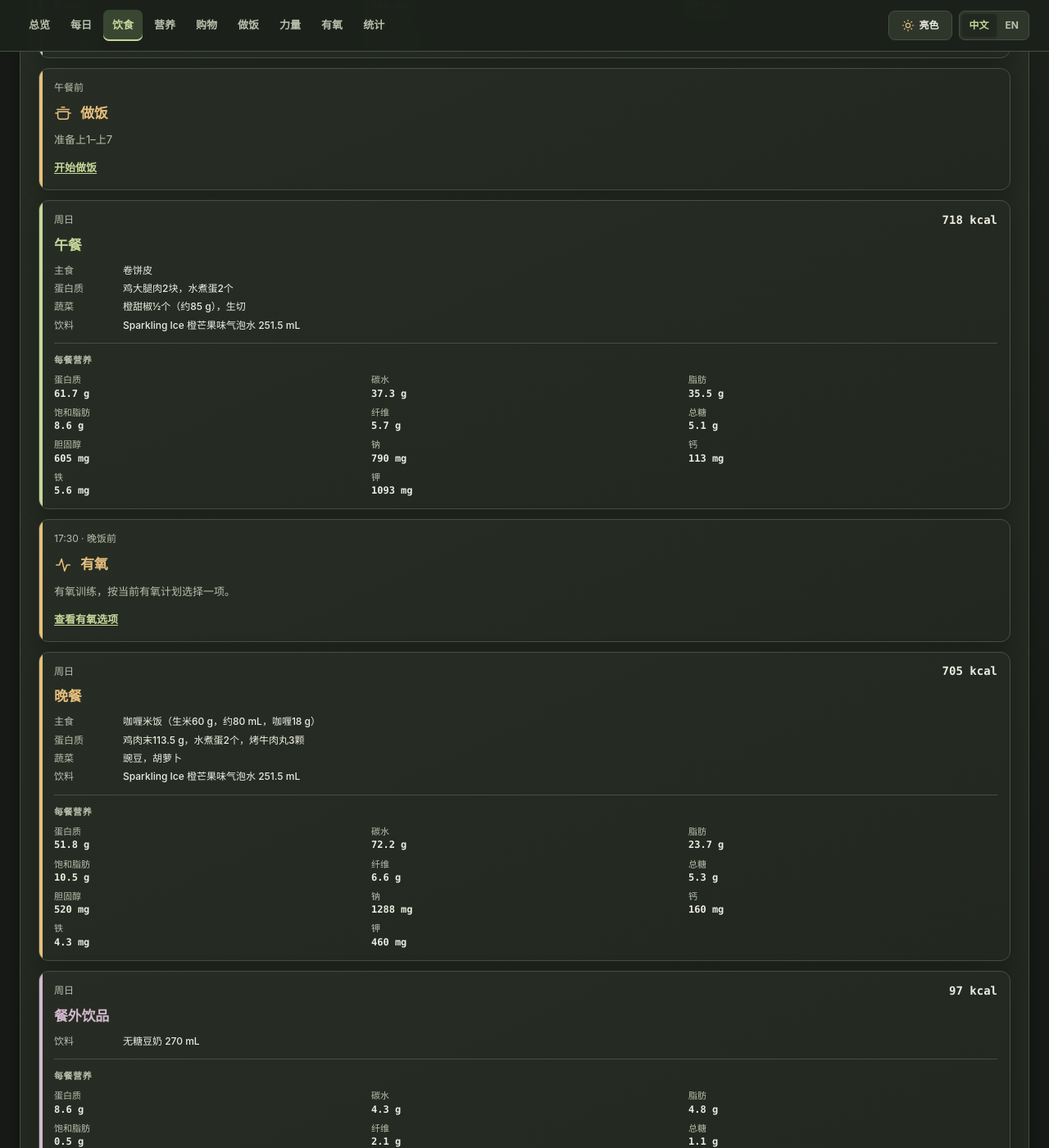
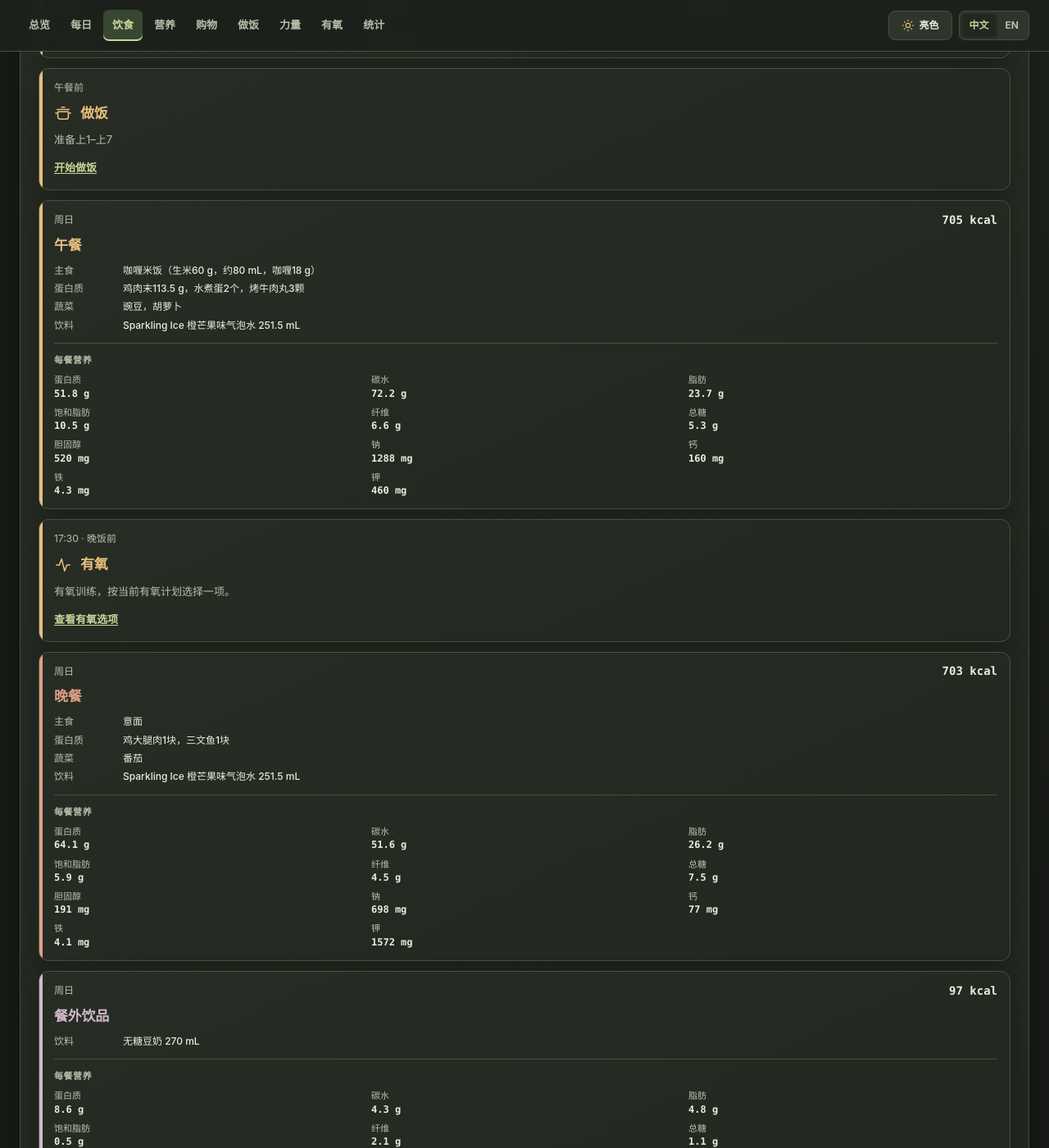
Before and after one commit to yunhaixiang/fitness, a Jekyll site: the page built from plans/plan-2/diet.md, in a window 1280 px wide and 1400 px high, scrolled down 689 px. Shown: the whole window at 82% size. Built offline with Jekyll 4.4.1, drawn with Linux system fonts in a browser that asks for light colours; some of the changed text lies outside the part shown.

Commit message:
Move current plan wrap to the fourth meal

```diff
--- a/_data/meal_plan_content/plan-2/provenance.json
+++ b/_data/meal_plan_content/plan-2/provenance.json
@@ -3,10 +3,10 @@
   "boundaryCommit": "40e269d",
   "description": "Snapshot immediately before the diversified seven-meal menu replaced the repeating menu. Historical recipe portions and nutrient estimates retained; current shared UI, training and body records.",
   "halfWeekMealKeys": [
-    "wrap",
     "rice",
     "pasta",
     "potato",
+    "wrap",
     "rice",
     "pasta",
     "potato"
@@ -32,7 +32,8 @@
     "2026-11-19: Clarify rice is cooked only in the rice cooker and portioned directly; chicken/vegetable curry is prepared separately and spooned over it, with3 oven-baked meatballs per meal. Keep curry and rice independently actionable: sauce can be portioned first if rice is not ready. No frying rice, no ingredient/nutrition changes.",
     "2026-11-21: Replace Plan 2 Fuze with Plan 1 Sparkling Ice Orange Mango: one 503 mL bottle weekly, 251.5 mL per first two meals. Reuse existing Plan 1 shopping price $1.27 and manufacturer FAQ nutrition (zero kcal, 10 mg sodium, 60 mg potassium per bottle; https://sparklingice.ca/faq/). Previous Plan 2 aggregates did not separately count Fuze minerals; add the known replacement minerals to the meal/Fresca baseline, not a measured Fuze-to-Ice nutrient difference. Replace the 1.36 kg yellow-potato bag with two 680 g The Little Potato Company Little Yellows bags, using existing Plan 1 price $2.98 each (not a newly verified live quote). Each cooking batch uses one whole bag; four weekly meals remain 340 g each. Existing potato nutrition already uses the Little Yellows planning composition, so meal nutrition is unchanged.",
     "2026-11-21: Align restored Plan 2 with the existing private daily schedule: prepare before Sunday lunch and Wednesday dinner, eat each new batch immediately. Shift all fourteen meal slots one meal earlier (Sunday lunch through Saturday dinner); move cooking activity cards before those meals; update nutrition date labels and no-script instructions. Food order, portions, weekly nutrition and shopping remain unchanged.",
-    "2026-11-21: Correct stale restored egg purchasing specification: Great Value Large Eggs, one 12-count carton weekly, using the existing Plan 1 price $3.93 (not a new live quote). Supersedes the historical two 18-count cartons per three weeks. Consumption remains 6 eggs per cooking batch, 12 per week; no nutrient changes. Weekly grocery estimate decreases $0.72."
+    "2026-11-21: Correct stale restored egg purchasing specification: Great Value Large Eggs, one 12-count carton weekly, using the existing Plan 1 price $3.93 (not a new live quote). Supersedes the historical two 18-count cartons per three weeks. Consumption remains 6 eggs per cooking batch, 12 per week; no nutrient changes. Weekly grocery estimate decreases $0.72.",
+    "2026-11-22: Move the current Plan 2 wrap from meal 1 to the middle, meal 4, preserving relative order of all other meals: rice, pasta, potato, wrap, rice, pasta, potato. Repeat for the second batch. Update both weekly schedule and summary, nutrition date labels and all Chinese/English cooking container references. Sparkling Ice remains with the first two chronological weekly meals. Quantities, shopping, weekly nutrition and cooking times unchanged."
   ],
   "removedMushroomPerMeal": {
     "kcal": 14.985,
--- a/_data/meal_plans.json
+++ b/_data/meal_plans.json
@@ -26,8 +26,8 @@
         "en": "Plan 2"
       },
       "summary": {
-        "zh": "卷饼、米饭、意面、土豆、米饭、意面、土豆",
-        "en": "Wrap, Rice, Spaghetti, Potatoes, Rice, Spaghetti, Potatoes"
+        "zh": "米饭、意面、土豆、卷饼、米饭、意面、土豆",
+        "en": "Rice, Spaghetti, Potatoes, Wrap, Rice, Spaghetti, Potatoes"
       },
       "pages": {
         "overview": "/plans/plan-2/",
--- a/_includes/meal-plans/plan-2/diet-schedule.html
+++ b/_includes/meal-plans/plan-2/diet-schedule.html
@@ -12,41 +12,41 @@
 </tr>
 </thead>
 <tbody>
-<tr data-nutrition-key="wrap" data-drink="sparkling-ice">
+<tr data-nutrition-key="rice" data-drink="sparkling-ice">
 <td>上1</td>
 <td>周日</td>
 <td>午餐</td>
-<td data-en="Whole-Wheat Tortilla">卷饼皮</td>
-<td data-en="2 Chicken Thighs, 2 Boiled Eggs">鸡大腿肉2块，水煮蛋2个</td>
-<td data-en="½ Orange Bell Pepper (about 85 g), Raw">橙甜椒½个（约85 g），生切</td>
-<td style="text-align: right;">{{ site.data.meal_plan_content['plan-2'].nutrition.meals.wrap.kcal }}</td>
-</tr>
-<tr data-nutrition-key="rice" data-drink="sparkling-ice">
-<td>上2</td>
-<td>周日</td>
-<td>晚餐</td>
 <td data-en="Curry Rice (60 g Dry Rice, about 80 mL, 18 g Curry Roux)">咖喱米饭（生米60 g，约80 mL，咖喱18 g）</td>
 <td data-en="113.5 g Ground Chicken, 2 Boiled Eggs, 3 Oven-baked Beef Meatballs">鸡肉末113.5 g，水煮蛋2个，烤牛肉丸3颗</td>
 <td data-en="Peas, Carrots">豌豆，胡萝卜</td>
 <td style="text-align: right;">{{ site.data.meal_plan_content['plan-2'].nutrition.meals.rice.kcal }}</td>
 </tr>
-<tr data-nutrition-key="pasta">
-<td>上3</td>
-<td>周一</td>
-<td>午餐</td>
+<tr data-nutrition-key="pasta" data-drink="sparkling-ice">
+<td>上2</td>
+<td>周日</td>
+<td>晚餐</td>
 <td data-en="Spaghetti">意面</td>
 <td data-en="1 Chicken Thigh, 1 Salmon Fillet">鸡大腿肉1块，三文鱼1块</td>
 <td data-en="Tomato">番茄</td>
 <td style="text-align: right;">{{ site.data.meal_plan_content['plan-2'].nutrition.meals.pasta.kcal }}</td>
 </tr>
 <tr data-nutrition-key="potato">
-<td>上4</td>
+<td>上3</td>
 <td>周一</td>
-<td>晚餐</td>
+<td>午餐</td>
 <td data-en="340 g Roasted Potatoes">烤土豆340 g</td>
 <td data-en="¼ Box BBQ Ribs, 1 Tilapia Fillet (about 175 g)">BBQ排骨1/4盒，罗非鱼1块（约175 g）</td>
 <td data-en="142 g Spinach, 62.5 g Broccoli">菠菜142 g，西兰花62.5 g</td>
 <td style="text-align: right;">{{ site.data.meal_plan_content['plan-2'].nutrition.meals.potato.kcal }}</td>
+</tr>
+<tr data-nutrition-key="wrap">
+<td>上4</td>
+<td>周一</td>
+<td>晚餐</td>
+<td data-en="Whole-Wheat Tortilla">卷饼皮</td>
+<td data-en="2 Chicken Thighs, 2 Boiled Eggs">鸡大腿肉2块，水煮蛋2个</td>
+<td data-en="½ Orange Bell Pepper (about 85 g), Raw">橙甜椒½个（约85 g），生切</td>
+<td style="text-align: right;">{{ site.data.meal_plan_content['plan-2'].nutrition.meals.wrap.kcal }}</td>
 </tr>
 <tr data-nutrition-key="rice">
 <td>上5</td>
@@ -75,41 +75,41 @@
 <td data-en="142 g Spinach, 62.5 g Broccoli">菠菜142 g，西兰花62.5 g</td>
 <td style="text-align: right;">{{ site.data.meal_plan_content['plan-2'].nutrition.meals.potato.kcal }}</td>
 </tr>
-<tr data-nutrition-key="wrap">
+<tr data-nutrition-key="rice">
 <td>下1</td>
 <td>周三</td>
 <td>晚餐</td>
-<td data-en="Whole-Wheat Tortilla">卷饼皮</td>
-<td data-en="2 Chicken Thighs, 2 Boiled Eggs">鸡大腿肉2块，水煮蛋2个</td>
-<td data-en="½ Orange Bell Pepper (about 85 g), Raw">橙甜椒½个（约85 g），生切</td>
-<td style="text-align: right;">{{ site.data.meal_plan_content['plan-2'].nutrition.meals.wrap.kcal }}</td>
-</tr>
-<tr data-nutrition-key="rice">
-<td>下2</td>
-<td>周四</td>
-<td>午餐</td>
 <td data-en="Curry Rice (60 g Dry Rice, about 80 mL, 18 g Curry Roux)">咖喱米饭（生米60 g，约80 mL，咖喱18 g）</td>
 <td data-en="113.5 g Ground Chicken, 2 Boiled Eggs, 3 Oven-baked Beef Meatballs">鸡肉末113.5 g，水煮蛋2个，烤牛肉丸3颗</td>
 <td data-en="Peas, Carrots">豌豆，胡萝卜</td>
 <td style="text-align: right;">{{ site.data.meal_plan_content['plan-2'].nutrition.meals.rice.kcal }}</td>
 </tr>
 <tr data-nutrition-key="pasta">
-<td>下3</td>
+<td>下2</td>
 <td>周四</td>
-<td>晚餐</td>
+<td>午餐</td>
 <td data-en="Spaghetti">意面</td>
 <td data-en="1 Chicken Thigh, 1 Salmon Fillet">鸡大腿肉1块，三文鱼1块</td>
 <td data-en="Tomato">番茄</td>
 <td style="text-align: right;">{{ site.data.meal_plan_content['plan-2'].nutrition.meals.pasta.kcal }}</td>
 </tr>
 <tr data-nutrition-key="potato">
-<td>下4</td>
-<td>周五</td>
-<td>午餐</td>
+<td>下3</td>
+<td>周四</td>
+<td>晚餐</td>
 <td data-en="340 g Roasted Potatoes">烤土豆340 g</td>
 <td data-en="¼ Box BBQ Ribs, 1 Tilapia Fillet (about 175 g)">BBQ排骨1/4盒，罗非鱼1块（约175 g）</td>
 <td data-en="142 g Spinach, 62.5 g Broccoli">菠菜142 g，西兰花62.5 g</td>
 <td style="text-align: right;">{{ site.data.meal_plan_content['plan-2'].nutrition.meals.potato.kcal }}</td>
+</tr>
+<tr data-nutrition-key="wrap">
+<td>下4</td>
+<td>周五</td>
+<td>午餐</td>
+<td data-en="Whole-Wheat Tortilla">卷饼皮</td>
+<td data-en="2 Chicken Thighs, 2 Boiled Eggs">鸡大腿肉2块，水煮蛋2个</td>
+<td data-en="½ Orange Bell Pepper (about 85 g), Raw">橙甜椒½个（约85 g），生切</td>
+<td style="text-align: right;">{{ site.data.meal_plan_content['plan-2'].nutrition.meals.wrap.kcal }}</td>
 </tr>
 <tr data-nutrition-key="rice">
 <td>下5</td>
--- a/plans/plan-2/cooking.md
+++ b/plans/plan-2/cooking.md
@@ -26,10 +26,10 @@ meal_activities_script: /assets/meal-plans/plan-2/meal-activities.js
 </li>
 <li class="cooking-task-source">
 <ol lang="zh-CN" class="cooking-source-zh">
-<li>约50分钟后，确认电饭煲完成煮饭，再开盖松散，直接均分到第2、5盘，每份对应生米60 g；留在餐盘中待浇咖喱，不放入炒锅。</li>
+<li>约50分钟后，确认电饭煲完成煮饭，再开盖松散，直接均分到第1、5盘，每份对应生米60 g；留在餐盘中待浇咖喱，不放入炒锅。</li>
 </ol>
 <ol lang="en" class="cooking-source-en" hidden>
-<li>After about 50 minutes, confirm the rice cycle is complete, then fluff and divide the 🍚 rice directly between meals 2 and 5 (60 g dry rice each). Leave it in the containers for the curry topping; do not transfer it to the frying pan.</li>
+<li>After about 50 minutes, confirm the rice cycle is complete, then fluff and divide the 🍚 rice directly between meals 1 and 5 (60 g dry rice each). Leave it in the containers for the curry topping; do not transfer it to the frying pan.</li>
 </ol>
 </li>
 </ol>
@@ -94,11 +94,11 @@ meal_activities_script: /assets/meal-plans/plan-2/meal-activities.js
 <li class="cooking-task-source">
 <ol lang="zh-CN" class="cooking-source-zh">
 <li>确认熟度后取出：400°F烤27分钟，中心达74°C。</li>
-<li>第1盘2块掰碎；第3、6盘各1块。</li>
+<li>第4盘2块掰碎；第2、6盘各1块。</li>
 </ol>
 <ol lang="en" class="cooking-source-en" hidden>
 <li>Check doneness before removing: Roast at 400°F for 27 minutes, to 74°C in the centre.</li>
-<li>Shred 2 thighs for meal 1; place 1 thigh each in meals 3 and 6.</li>
+<li>Shred 2 thighs for meal 4; place 1 thigh each in meals 2 and 6.</li>
 </ol>
 </li>
 <li class="cooking-task-source">
@@ -124,8 +124,8 @@ meal_activities_script: /assets/meal-plans/plan-2/meal-activities.js
 <ol class="cooking-source-en" lang="en" hidden><li>Place 6 frozen 🧆 meatballs in a single layer on a separate baking tray or oven-safe dish; add no oil or salt and keep the remainder frozen.</li><li>Reheat in the oven at the temperature and time on the package and set a timer. If the package temperature differs from the current 400°F, remove the other baked foods before adjusting the temperature and loading the meatballs.</li></ol>
 </li>
 <li class="cooking-task-source">
-<ol class="cooking-source-zh" lang="zh"><li>🧆 到包装指定时间后，确认牛肉丸中心充分热透，再取出；未热透就继续烤。</li><li>第2、5盘各放3颗，搭配咖喱米饭。</li></ol>
-<ol class="cooking-source-en" lang="en" hidden><li>At the package cooking time, check that the 🧆 meatballs are thoroughly hot in the centre before removing; continue heating if needed.</li><li>Place 3 each in meals 2 and 5 with the curry rice.</li></ol>
+<ol class="cooking-source-zh" lang="zh"><li>🧆 到包装指定时间后，确认牛肉丸中心充分热透，再取出；未热透就继续烤。</li><li>第1、5盘各放3颗，搭配咖喱米饭。</li></ol>
+<ol class="cooking-source-en" lang="en" hidden><li>At the package cooking time, check that the 🧆 meatballs are thoroughly hot in the centre before removing; continue heating if needed.</li><li>Place 3 each in meals 1 and 5 with the curry rice.</li></ol>
 </li>
 </ol>
 <h2 id="air-fryer" data-en="Air Fryer">空气炸锅</h2>
@@ -198,8 +198,8 @@ meal_activities_script: /assets/meal-plans/plan-2/meal-activities.js
 </ol>
 </li>
 <li class="cooking-task-source">
-<ol class="cooking-source-zh" lang="zh"><li>🥚 剥壳，第1、2、5盘各2个；第1盘的蛋掰碎。</li></ol>
-<ol class="cooking-source-en" lang="en" hidden><li>Peel the 🥚 eggs; place 2 each in meals 1, 2 and 5. Break up the eggs for meal 1.</li></ol>
+<ol class="cooking-source-zh" lang="zh"><li>🥚 剥壳，第1、4、5盘各2个；第4盘的蛋掰碎。</li></ol>
+<ol class="cooking-source-en" lang="en" hidden><li>Peel the 🥚 eggs; place 2 each in meals 1, 4 and 5. Break up the eggs for meal 4.</li></ol>
 </li>
 </ol>
 <h2 id="pot-two" data-en="Pot 2">煮锅二</h2>
@@ -242,15 +242,15 @@ meal_activities_script: /assets/meal-plans/plan-2/meal-activities.js
 <h2 id="small-wok" data-en="Saucepan">小锅</h2>
 <ol>
 <li class="cooking-task-source">
-<ol class="cooking-source-zh" lang="zh"><li>🫒 油½茶匙，加黑胡椒¼茶匙、🧄 蒜粉½茶匙、🌿 意式香料½茶匙。</li><li>倒入🍅 Catelli番茄罗勒意面酱300 mL，煮2–3分钟；拌入🍝 意面再煮3分钟。</li><li>均分到第3、6盘。</li></ol>
-<ol class="cooking-source-en" lang="en" hidden><li>Heat ½ tsp 🫒 oil with ¼ tsp black pepper, ½ tsp 🧄 garlic powder and ½ tsp 🌿 Italian seasoning.</li><li>Add 300 mL 🍅 Catelli Tomato &amp; Basil Pasta Sauce; simmer for 2–3 minutes, then toss with the 🍝 spaghetti for 3 minutes.</li><li>Divide equally between meals 3 and 6.</li></ol>
+<ol class="cooking-source-zh" lang="zh"><li>🫒 油½茶匙，加黑胡椒¼茶匙、🧄 蒜粉½茶匙、🌿 意式香料½茶匙。</li><li>倒入🍅 Catelli番茄罗勒意面酱300 mL，煮2–3分钟；拌入🍝 意面再煮3分钟。</li><li>均分到第2、6盘。</li></ol>
+<ol class="cooking-source-en" lang="en" hidden><li>Heat ½ tsp 🫒 oil with ¼ tsp black pepper, ½ tsp 🧄 garlic powder and ½ tsp 🌿 Italian seasoning.</li><li>Add 300 mL 🍅 Catelli Tomato &amp; Basil Pasta Sauce; simmer for 2–3 minutes, then toss with the 🍝 spaghetti for 3 minutes.</li><li>Divide equally between meals 2 and 6.</li></ol>
 </li>
 </ol>
 <h2 id="large-wok" data-en="Wok">大锅</h2>
 <ol>
 <li class="cooking-task-source">
-<ol class="cooking-source-zh" lang="zh"><li>🥬 菠菜1袋（284 g，每周2袋），加🫒 油1茶匙、🧄 蒜粉¼茶匙、🧅 洋葱粉¼茶匙。</li><li>炒约7分钟；均分到第4、7盘。</li></ol>
-<ol class="cooking-source-en" lang="en" hidden><li>Sauté 1 bag (284 g; 2 bags per week) of 🥬 spinach with 1 tsp 🫒 oil, ¼ tsp 🧄 garlic powder and ¼ tsp 🧅 onion powder for about 7 minutes.</li><li>Divide equally between meals 4 and 7.</li></ol>
+<ol class="cooking-source-zh" lang="zh"><li>🥬 菠菜1袋（284 g，每周2袋），加🫒 油1茶匙、🧄 蒜粉¼茶匙、🧅 洋葱粉¼茶匙。</li><li>炒约7分钟；均分到第3、7盘。</li></ol>
+<ol class="cooking-source-en" lang="en" hidden><li>Sauté 1 bag (284 g; 2 bags per week) of 🥬 spinach with 1 tsp 🫒 oil, ¼ tsp 🧄 garlic powder and ¼ tsp 🧅 onion powder for about 7 minutes.</li><li>Divide equally between meals 3 and 7.</li></ol>
 </li>
 <li class="cooking-task-source">
 <ol class="cooking-source-zh" lang="zh"><li>🫛🥕 豌豆胡萝卜1罐沥干。</li><li>锅内加🫒 油½茶匙，中火炒🍗 鸡肉末半包（227 g）至中心74°C。</li><li>加入豌豆胡萝卜、🧄 蒜粉¼茶匙、🧅 洋葱粉¼茶匙，炒热拌匀，留在锅中待加咖喱。</li><li>前半周备料时，剩下半包（227 g）生鸡肉末冷冻，留待后半周使用。</li></ol>
@@ -261,8 +261,8 @@ meal_activities_script: /assets/meal-plans/plan-2/meal-activities.js
 <ol class="cooking-source-en" lang="en" hidden><li>Cut off ⅖ of the 90 g 🍛 curry pack (36 g) and chop it.</li><li>Add about 300 mL 💧 water to the ground chicken pan, turn off the heat, and stir in the roux until dissolved.</li><li>Return to low heat and simmer for about 5 minutes; add a little 💧 water if too thick, without additional oil.</li></ol>
 </li>
 <li class="cooking-task-source">
-<ol class="cooking-source-zh" lang="zh"><li>🍛 确认咖喱已充分溶解、酱汁热透且浓稠合适；关火。</li><li>将鸡肉末、蔬菜和咖喱汁均分到第2、5盘，浇在🍚 米饭上；米饭尚未煮好时先盛在盘中，稍后加入米饭。</li></ol>
-<ol class="cooking-source-en" lang="en" hidden><li>Check that the 🍛 roux is fully dissolved and the sauce is hot with the desired consistency; turn off the heat.</li><li>Divide the chicken, vegetables and curry sauce equally between meals 2 and 5 and spoon over the 🍚 rice. If the rice is not ready, portion the sauce into the containers first and add the rice later.</li></ol>
+<ol class="cooking-source-zh" lang="zh"><li>🍛 确认咖喱已充分溶解、酱汁热透且浓稠合适；关火。</li><li>将鸡肉末、蔬菜和咖喱汁均分到第1、5盘，浇在🍚 米饭上；米饭尚未煮好时先盛在盘中，稍后加入米饭。</li></ol>
+<ol class="cooking-source-en" lang="en" hidden><li>Check that the 🍛 roux is fully dissolved and the sauce is hot with the desired consistency; turn off the heat.</li><li>Divide the chicken, vegetables and curry sauce equally between meals 1 and 5 and spoon over the 🍚 rice. If the rice is not ready, portion the sauce into the containers first and add the rice later.</li></ol>
 </li>
 </ol>
 <h2 id="finish" data-en="Finish">收尾</h2>
@@ -272,12 +272,12 @@ meal_activities_script: /assets/meal-plans/plan-2/meal-activities.js
 <ol class="cooking-source-en" lang="en" hidden><li>Place 125 g frozen 🥦 broccoli (¼ of a 500 g bag) in a microwave-safe bowl without thawing; reseal and freeze the remainder.</li><li>Add 💧 water as directed on the package, cover with a vented microwave-safe lid and start cooking. Follow package directions for portion size and wattage; do not microwave the ordinary packaging bag.</li></ol>
 </li>
 <li class="cooking-task-source">
-<ol class="cooking-source-zh" lang="zh"><li>🥦 微波结束后，小心蒸汽，翻动检查西兰花是否熟透；需要时继续加热。</li><li>沥掉多余💧 水，均分到第4、7盘，每份对应冷冻重量62.5 g；不额外加油或盐。</li></ol>
-<ol class="cooking-source-en" lang="en" hidden><li>After microwaving, open carefully to avoid steam, stir and check the 🥦 broccoli is fully cooked; continue heating if needed.</li><li>Drain excess 💧 water and divide equally between meals 4 and 7 (62.5 g frozen weight each), without additional oil or salt.</li></ol>
+<ol class="cooking-source-zh" lang="zh"><li>🥦 微波结束后，小心蒸汽，翻动检查西兰花是否熟透；需要时继续加热。</li><li>沥掉多余💧 水，均分到第3、7盘，每份对应冷冻重量62.5 g；不额外加油或盐。</li></ol>
+<ol class="cooking-source-en" lang="en" hidden><li>After microwaving, open carefully to avoid steam, stir and check the 🥦 broccoli is fully cooked; continue heating if needed.</li><li>Drain excess 💧 water and divide equally between meals 3 and 7 (62.5 g frozen weight each), without additional oil or salt.</li></ol>
 </li>
 <li class="cooking-task-source">
-<ol class="cooking-source-zh" lang="zh"><li>🫑 橙甜椒洗净擦干，取½个（约85 g）去籽、切细条；生切直接使用。剩余半个包好冷藏，留给下批卷饼。</li><li>第1盘铺🌯 大号全麦卷饼皮1片，抹🥣 Chipotle蛋黄酱1茶匙（5 mL）。</li></ol>
-<ol class="cooking-source-en" lang="en" hidden><li>Wash and dry 🫑 orange bell pepper; deseed and thinly slice ½ pepper (about 85 g) to use raw. Wrap and refrigerate the remaining half for the next batch.</li><li>Lay 1 large whole-wheat 🌯 tortilla in meal container 1; spread with 1 tsp (5 mL) 🥣 Chipotle mayonnaise.</li></ol>
+<ol class="cooking-source-zh" lang="zh"><li>🫑 橙甜椒洗净擦干，取½个（约85 g）去籽、切细条；生切直接使用。剩余半个包好冷藏，留给下批卷饼。</li><li>第4盘铺🌯 大号全麦卷饼皮1片，抹🥣 Chipotle蛋黄酱1茶匙（5 mL）。</li></ol>
+<ol class="cooking-source-en" lang="en" hidden><li>Wash and dry 🫑 orange bell pepper; deseed and thinly slice ½ pepper (about 85 g) to use raw. Wrap and refrigerate the remaining half for the next batch.</li><li>Lay 1 large whole-wheat 🌯 tortilla in meal container 4; spread with 1 tsp (5 mL) 🥣 Chipotle mayonnaise.</li></ol>
 </li>
 <li class="cooking-task-source">
 <ol class="cooking-source-zh" lang="zh"><li>将掰碎的🍗 鸡腿、🥚 水煮蛋和🫑 生橙甜椒条放入卷饼皮，卷好。</li></ol>
```
Also changed, not shown: other parts of plans/plan-2/cooking.md (+6 -6 lines), _data/meal_plan_content/plan-2/nutrition.json (+4 -4 lines), _includes/meal-plans/plan-2/nutrition-meal-summary.html (+4 -4 lines), tests/restored-plan.test.js (+2 -2 lines).
